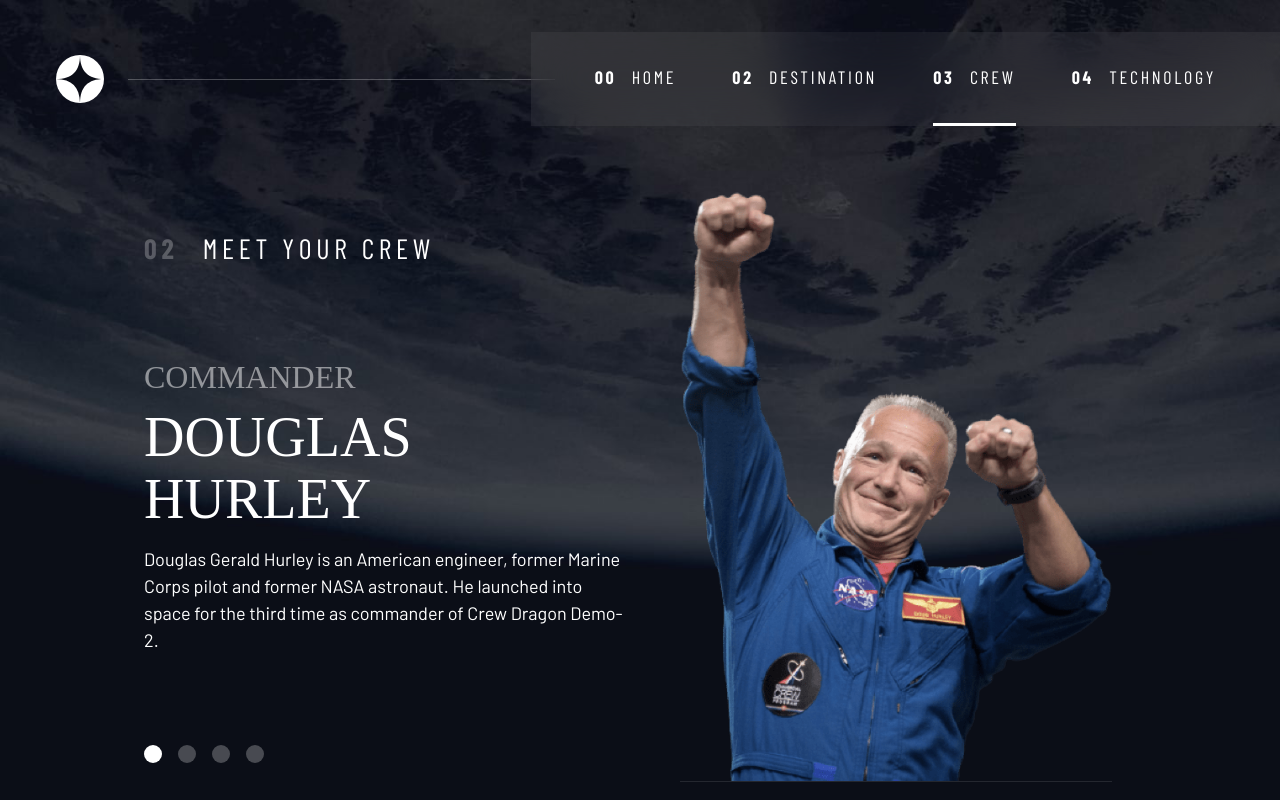
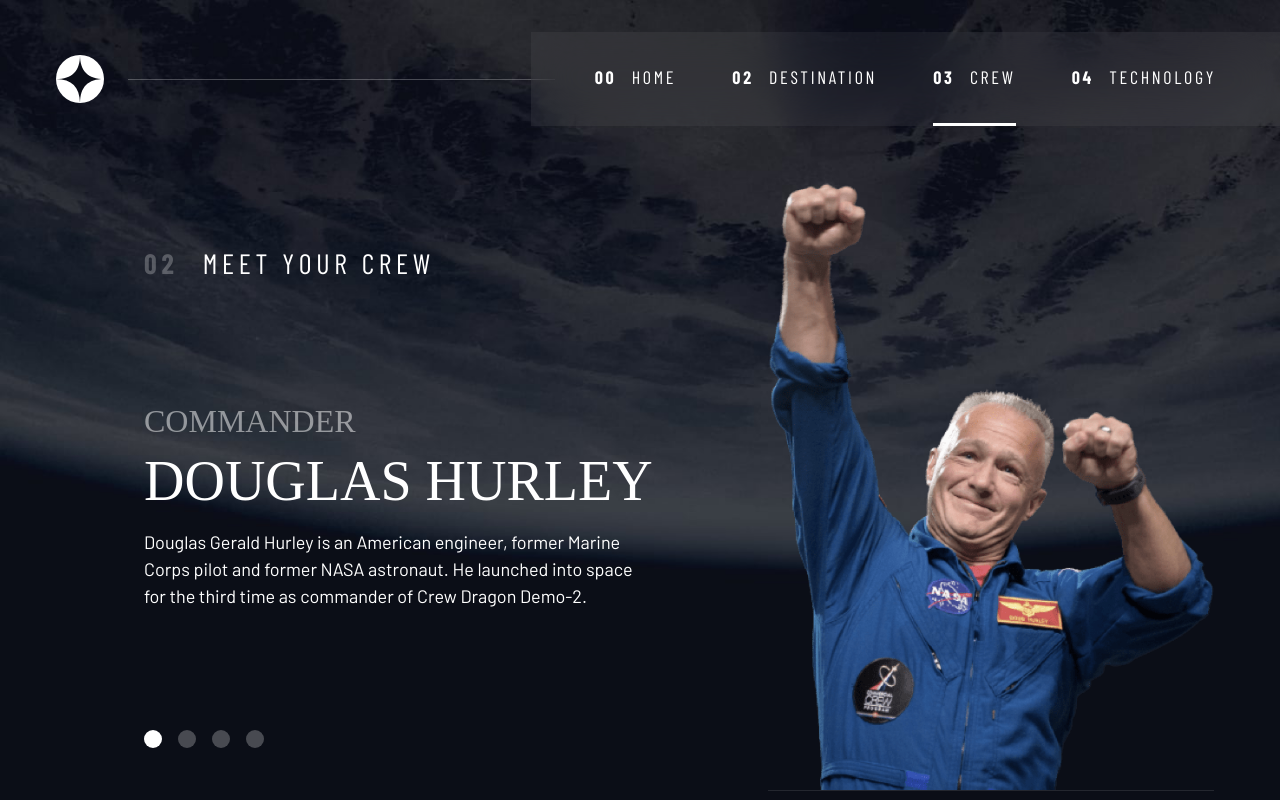
Before and after one commit to tatasadi/space-tourism, a React (Vite) app: page /crew in a window 1280 px wide. Built offline with nearby package versions, Linux system fonts and the light colour scheme; a web font is replaced by a local one.

Commit message:
finish crew page

```diff
--- a/src/components/DotIndicator.tsx
+++ b/src/components/DotIndicator.tsx
@@ -1,6 +1,6 @@
-export default function DotIndicator({ isSelected, name }) {
+export default function DotIndicator({ isSelected, name, handleClick }) {
   return (
-    <button aria-selected={isSelected}>
+    <button aria-selected={isSelected} onClick={handleClick}>
       <span className="sr-only">{name}</span>
     </button>
   )
--- a/src/index.css
+++ b/src/index.css
@@ -148,8 +148,8 @@ select {
   margin-top: var(--flow-space, 1rem);
 }
 
-.flow--space-small{
-  --flow-space: .75rem;
+.flow--space-small {
+  --flow-space: 0.75rem;
 }
 
 .container {
@@ -435,7 +435,7 @@ select {
 
 .underline-indicators > * {
   cursor: pointer;
-  padding: var(--underline-gap, .5rem) 0;
+  padding: var(--underline-gap, 0.5rem) 0;
   border: 0;
   border-bottom: 0.2rem solid hsl(var(--clr-white) / 0);
   background-color: transparent;
@@ -562,6 +562,7 @@ select {
 .grid-container--destination > picture {
   grid-area: image;
   max-width: 60%;
+  align-self: start;
 }
 
 .grid-container--destination > .tab-list {
@@ -607,7 +608,7 @@ select {
 }
 
 .crew-details h2 {
-  color: hsl( var(--clr-white) / .5);
+  color: hsl(var(--clr-white) / 0.5);
 }
 
 @media (min-width: 35em) {
@@ -663,8 +664,7 @@ select {
       ". image content .";
   }
 
-  .grid-container--destination > picture,
-  .grid-container--crew > picture {
+  .grid-container--destination > picture {
     max-width: 90%;
   }
 
@@ -674,17 +674,20 @@ select {
   }
 
   .grid-container--crew {
+    grid-template-columns: minmax(1rem, 1fr) minmax(0, 37rem) minmax(0, 23rem) minmax(
+        1rem,
+        1fr
+      );
     grid-template-areas:
       ". title   image ."
       ". content image ."
       ". dots    image .";
+    justify-items: start;
   }
 
-  .grid-container--crew > .dot-indicators {
-    justify-self: start;
+  .grid-container--crew > picture {
+    /* align-self: end; */
+    max-width: 90%;
+    grid-column: span 2;
   }
-
-  /* .grid-container--crew > picture {
-    align-self: end;
-  } */
 }
--- a/src/pages/Crew.tsx
+++ b/src/pages/Crew.tsx
@@ -57,6 +57,7 @@ export default function Crew() {
               key={c.name}
               isSelected={c.name === selectedCrew.name}
               name={selectedCrew.name}
+              handleClick={() => setSelectedCrew(crew[i])}
             />
           ))}
         </div>
@@ -69,10 +70,7 @@ export default function Crew() {
         </article>
 
         <picture>
-          <picture
-            srcset={selectedCrew.images.webp}
-            type="image/webp"
-          />
+          <picture srcset={selectedCrew.images.webp} type="image/webp" />
           <img src={selectedCrew.images.png} alt="Douglas Hurley" />
         </picture>
       </main>
```
